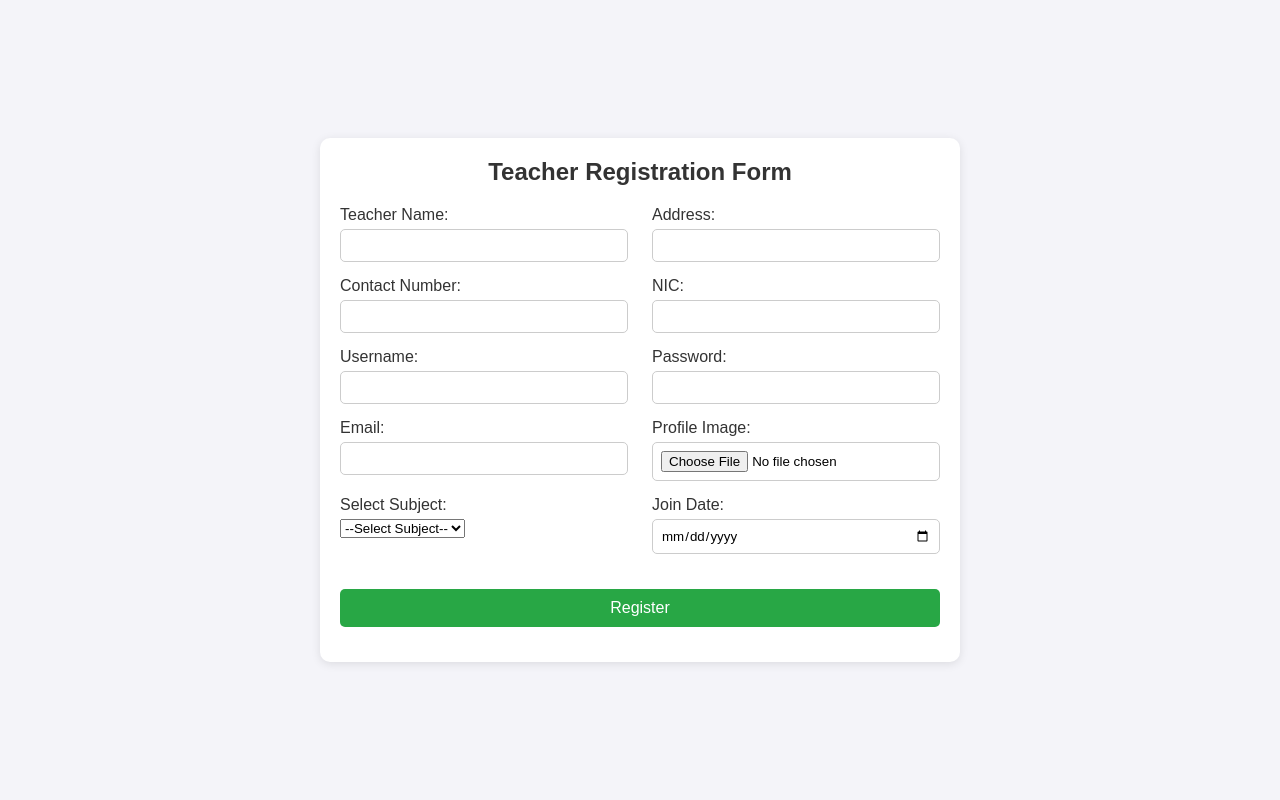
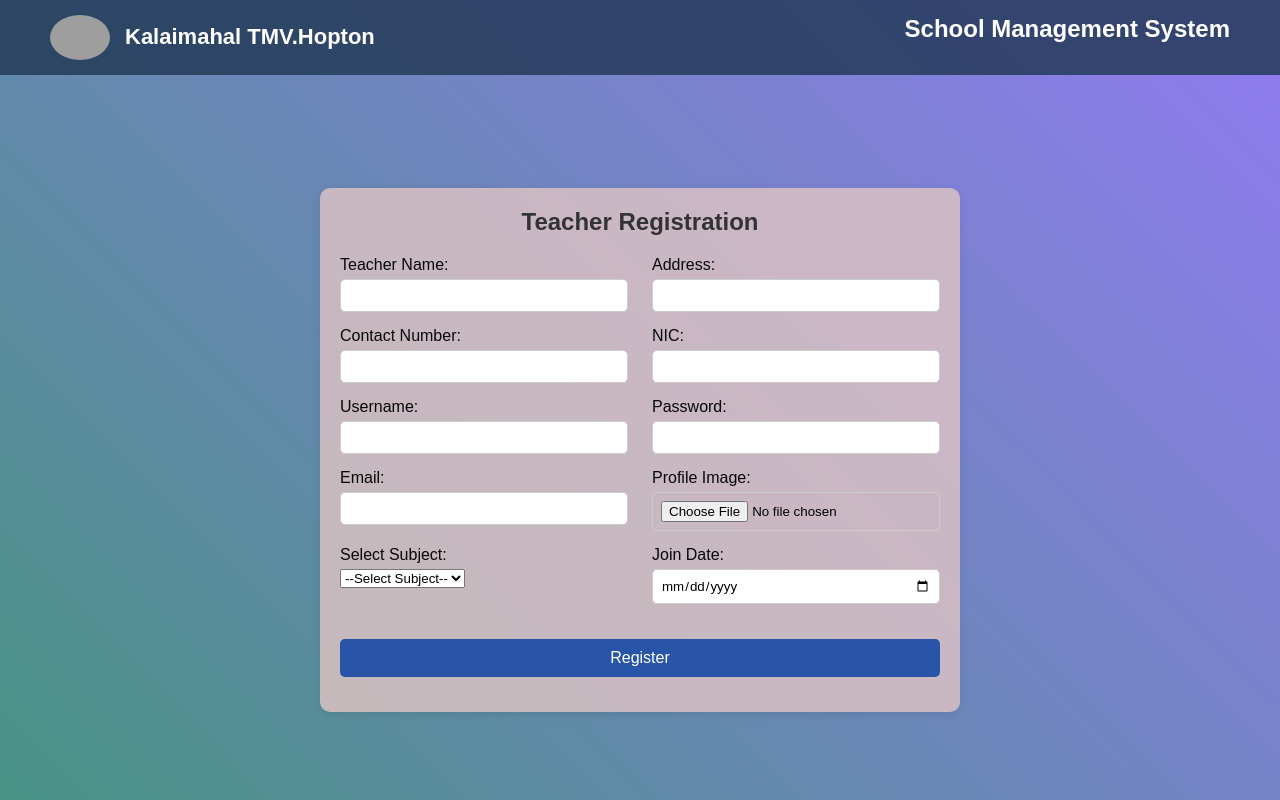
Before and after one commit to Rajika418/voting_system, a PHP site: page /register.html in a window 1280 px wide. Run offline with PHP 8.4, Linux system fonts and the light colour scheme; grey boxes are pictures that could not be loaded.

Commit message:
css updated

```diff
--- a/client/login.css
+++ b/client/login.css
@@ -14,7 +14,7 @@ body {
     align-items: center;
     height: 100vh;
     background: url('https://source.unsplash.com/featured/?school,learning') no-repeat center center/cover;
-    background: linear-gradient(45deg, #74ebd5, #ACB6E5); /* Gradient background for a more attractive look */
+    background: linear-gradient(45deg, #499285, #917bf1); /* Gradient background for a more attractive look */
     background-size: cover;
 
 }
--- a/client/userUI/teacher/register.css
+++ b/client/userUI/teacher/register.css
@@ -10,16 +10,59 @@ body {
     justify-content: center;
     align-items: center;
     min-height: 100vh;
-    background-color: #f4f4f9;
+    background: linear-gradient(45deg, #499285, #917bf1);
+}
+
+
+/* Header with logo and school name */
+header {
+    position: absolute;
+    top: 0;
+    left: 0;
+    width: 100%;
+    padding: 15px 50px;
+    background-color: rgba(31, 54, 82, 0.8);
+    color: #fff;
+    display: flex;
+    /*justify-content: space-between;*/
+    align-items: center;
+
+}
+
+
+
+header img {
+    width: 60px;
+    height: auto;
+    border-radius: 50%;
+    margin-right: 15px;
+}
+
+header h1 {
+    font-size: 24px;
+    position: absolute;
+    top: 15px;
+    right: 50px;
+
+}
+header h2{
+
+    font-size: 22px;
+    color:white; /* Color for school name */
+    font-weight: bold;
+    margin: 0;line-height: 1.2;
+    float: right;
 }
 
 .form-container {
-    background-color: #fff;
+    background-color: rgba(224, 197, 197, 0.8);
     padding: 20px;
     border-radius: 10px;
     box-shadow: 0 2px 10px rgba(0, 0, 0, 0.1);
     width: 50%;
-    max-width: 700px;
+    max-width: 800px;
+    margin-top: 150px;
+    margin-bottom: 50px;
 }
 
 h2 {
@@ -46,7 +89,7 @@ form {
 .form-group label {
     display: block;
     margin-bottom: 5px;
-    color: #333;
+    color: #080808;
 }
 
 .form-group input {
@@ -59,7 +102,7 @@ form {
 .submit-btn {
     width: 100%;
     padding: 10px;
-    background-color: #28a745;
+    background-color: #2855a7;
     color: #fff;
     border: none;
     border-radius: 5px;
--- a/client/userUI/teacher/register.html
+++ b/client/userUI/teacher/register.html
@@ -71,8 +71,15 @@
     <link rel="stylesheet" href="register.css">
 </head>
 <body>
+
+    <header>
+        <img src="../../../client/admin/school.png" alt="School Logo">
+        <h2>Kalaimahal TMV.Hopton</h2>
+        <h1>School Management System</h1>
+    </header>
+
     <div class="form-container">
-        <h2>Teacher Registration Form</h2>
+        <h2>Teacher Registration </h2>
         <form action="../../../server/controller/teacher/teacher_post.php" method="POST" enctype="multipart/form-data">
             <div class="form-row">
                 <div class="form-group left">
```
Also changed, not shown: client/userUI/student/register.css (+5 -4 lines).
